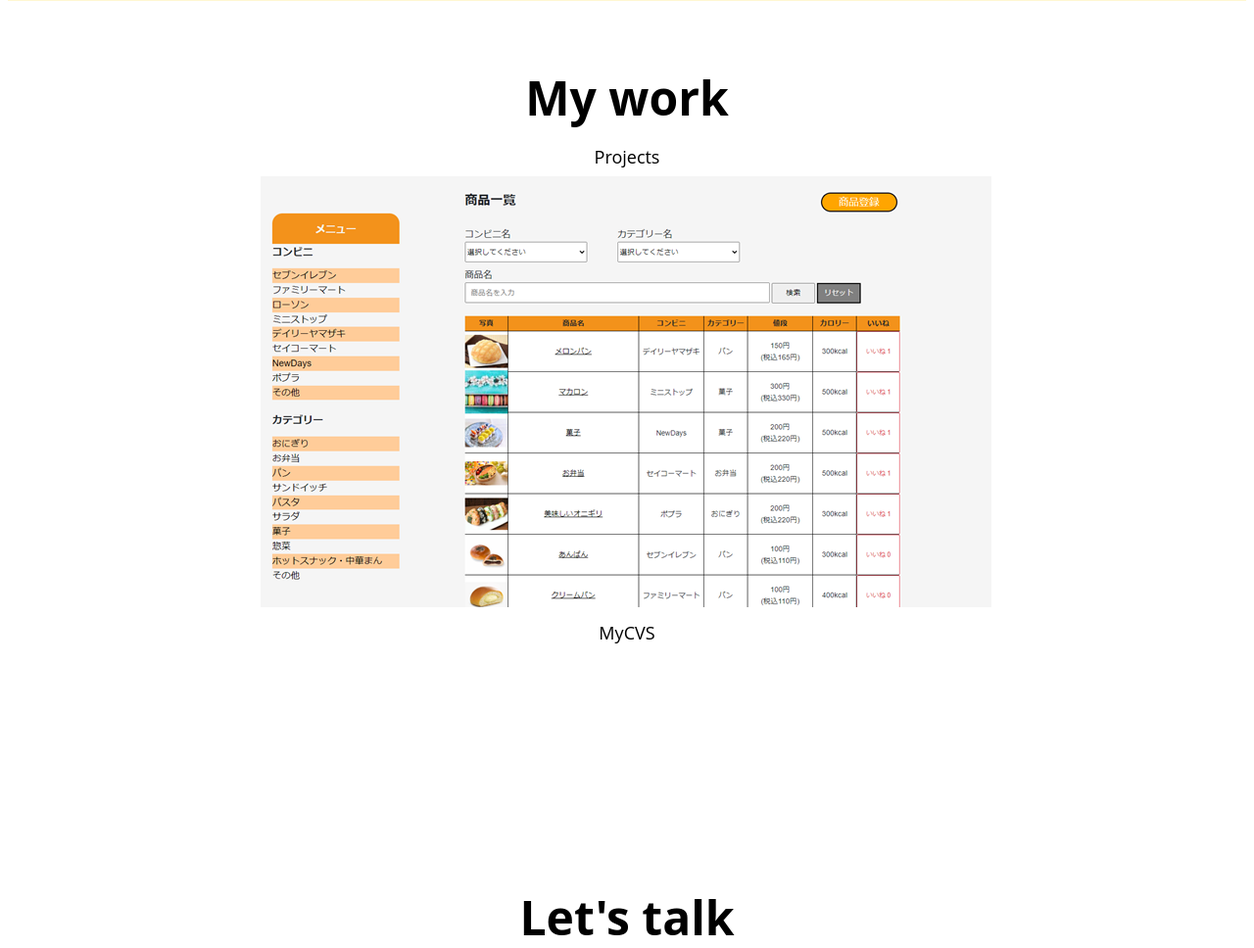
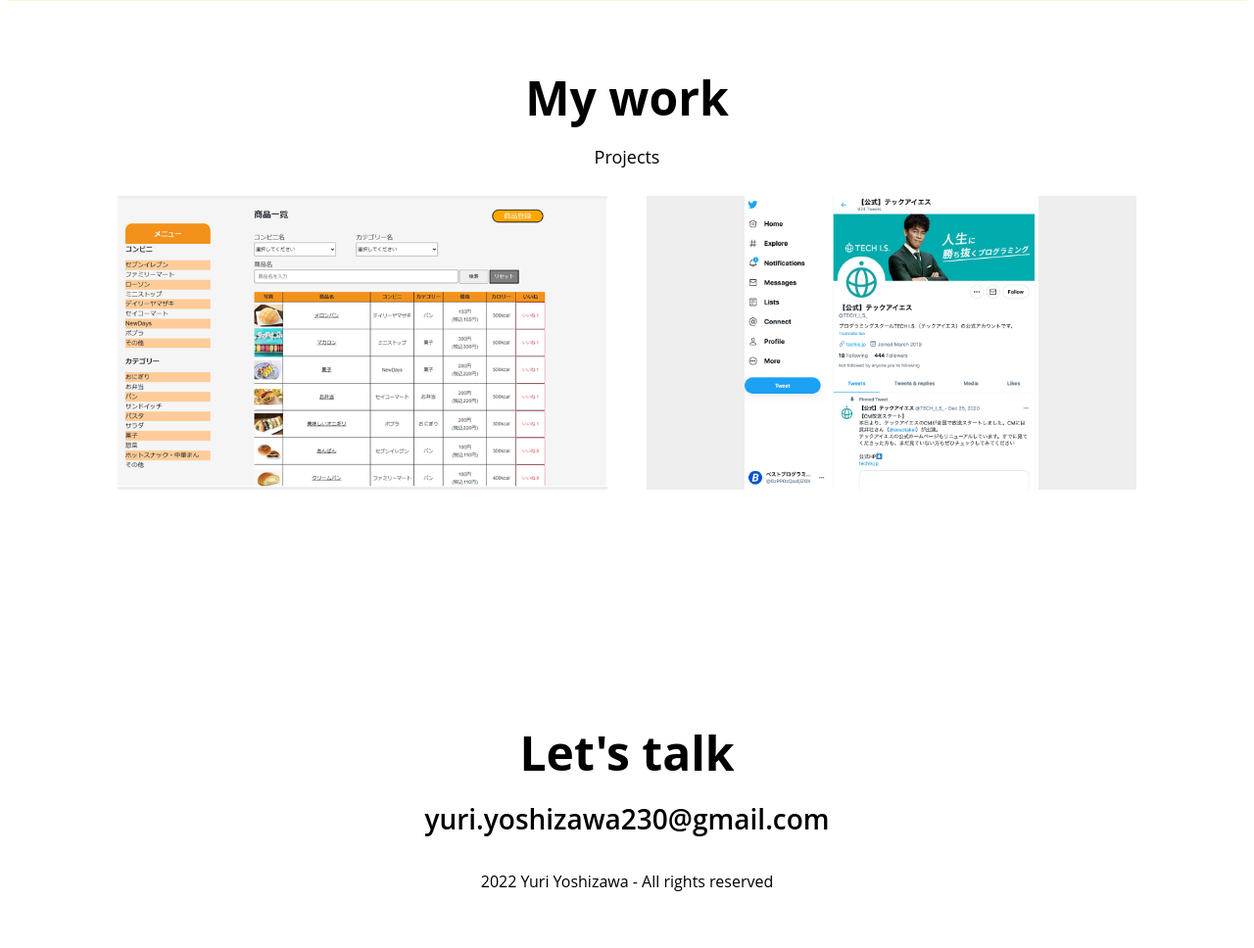
Before and after one commit to piaomingji/Yuri-portfolio, a PHP site: page / in a window 1280 px wide. Shown: the part 1965-2933 px from the top of the page at 98% size. After the commit the page ends 2875 px from the top, so only its background shows below. Run offline with PHP 8.4, Linux system fonts and the light colour scheme; some libraries are stand-ins or nearby versions.

Commit message:
home work

```diff
--- a/index.html
+++ b/index.html
@@ -137,12 +137,22 @@
     <section id="work" class="section">
         <h1>My work</h1>
         <h3>Projects</h3>
-        <a href="https://github.com/piaomingji/MyCVS.git" class="project_img" target="blank">
-            <img src="imgs/my_cvs.png" alt="MyCVS home">
-            <div class="project_description"></div>
-            <h3>MyCVS</h3>
-            <span>Team development</span>
-        </a>
+        <div class="work_projects">
+            <a href="https://github.com/piaomingji/MyCVS.git" class="project" target="blank">
+                <img src="imgs/my_cvs.png" alt="MyCVS home">
+                <div class="project_description">
+                    <h3>MyCVS</h3>
+                    <span>Team development</span>
+                </div>
+            </a>
+            <a href="https://github.com/piaomingji/TwitterClone.git" class="project" target="blank">
+                <img src="imgs/work_1.png" alt="TwitterClone">
+                <div class="project_description">
+                    <h3>TwitterClone</h3>
+                    <span>Clone coding wiht HTML,CSS,PHP</span>
+                </div>
+            </a>
+        </div>
     </section>
 
     <!-- testimonials -->
--- a/style.css
+++ b/style.css
@@ -271,3 +271,60 @@
     .etc {
         padding: 20px;
     }
+
+    .work_projects {
+        display: flex;
+        justify-content: center;
+    }
+
+    .project {
+        position: relative;
+        display: flex;
+        justify-content: center;
+        align-items: center;
+        width: 500px;
+        height: 300px;
+        margin: 20px;
+        background-color: var(--color-light-white);
+    }
+
+    .project img {
+        max-width: 100%;
+        max-height: 100%;
+    }
+
+    .project_description {
+        position: absolute;
+        background-color: black;
+        display: flex;
+        flex-direction: column;
+        justify-content: center;
+        width: 100%;
+        height: 100%;
+        top: 0;
+        left: 0;
+        opacity: 0;
+        transform: translateY(l0px);
+        transition: all var(--animation-duration: ease-in);
+    }
+
+    .project:hover .project_description {
+        opacity: 0.8;
+        transform: translateY(0px);
+    }
+
+    .project_description h3 {
+        color: var(--color-white);
+    }
+
+    .project_description h3:after {
+        content: '';
+        display: block;
+        position: relative;
+        left: 50%;
+        width: 25px;
+        height: 2px;
+        margin-left: -12px;
+        margin-top: 8px;
+        background-color: var(--color-dark-white);
+    }
```
Also changed, not shown: imgs/work_1.png (added). Lines whose indentation alone changed are shown as unchanged.
